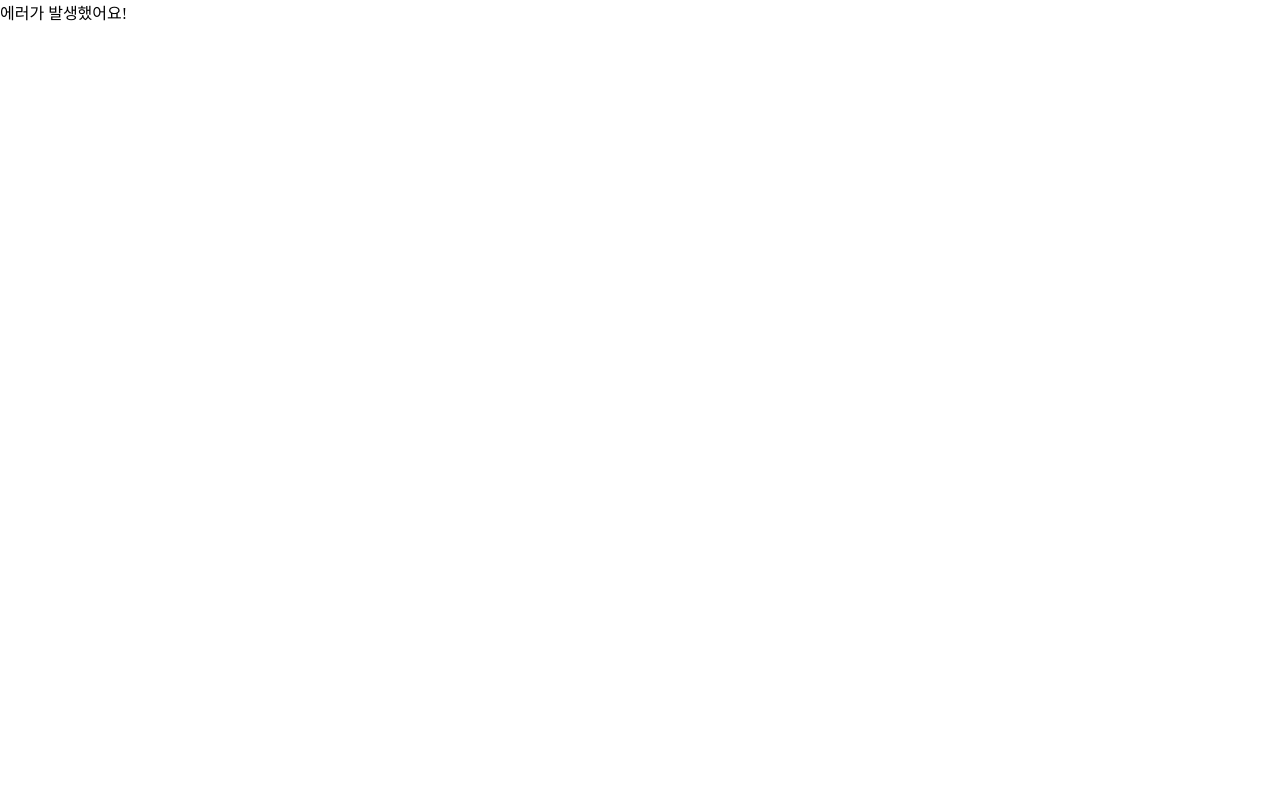
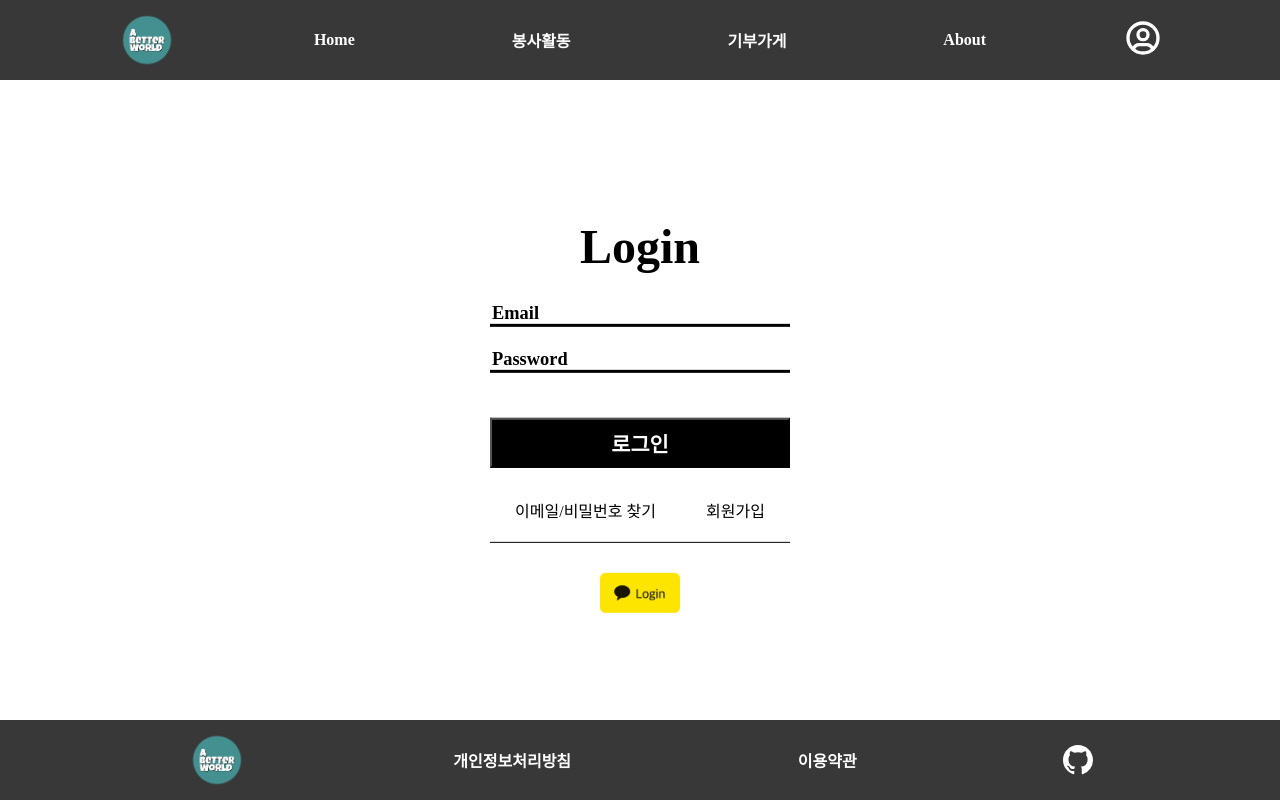
Before and after one commit to codestates-seb/seb42_main_014, a React (Create React App) app in the folder client/: page /login in a window 1280 px wide. Before the commit this address had no page. Built offline with nearby package versions, Linux system fonts and the light colour scheme; a web font is replaced by a local one.

Commit message:
[feat] 로그인 페이지 구현

```diff
--- a/client/src/App.tsx
+++ b/client/src/App.tsx
@@ -1,5 +1,6 @@
 import "./App.css";
 import { Outlet } from "react-router-dom";
+
 import Nav from "./components/layouts/Nav";
 import Footer from "./components/layouts/Footer";
 
--- a/client/src/index.tsx
+++ b/client/src/index.tsx
@@ -9,6 +9,7 @@ import Volunteer from "./pages/volunteer/Volunteer";
 import VolunteerPost from "./pages/volunteer/VolunteerPost";
 import DonationPost from "./pages/donation/DonationPost";
 import Donation from "./pages/donation/Donation";
+import Login from "./pages/Login";
 
 const router = createBrowserRouter([
 	{
@@ -18,6 +19,10 @@ const router = createBrowserRouter([
 			{
 				path: "/",
 				element: <Home />,
+			},
+			{
+				path: "/login",
+				element: <Login />,
 			},
 			{
 				path: "/volunteer",
--- /dev/null
+++ b/client/src/pages/Login.tsx
@@ -0,0 +1,93 @@
+import { Link } from "react-router-dom";
+import styled from "styled-components";
+
+const Body = styled.body`
+	height: 100vh;
+	width: 100%;
+	position: fixed;
+`;
+const StyledContainer = styled.div`
+	position: absolute;
+	top: 40%;
+	left: 50%;
+	transform: translate(-50%, -50%);
+	display: flex;
+	flex-direction: column;
+	justify-content: center;
+	align-items: center;
+`;
+const LoginForm = styled.div`
+	display: flex;
+	flex-direction: column;
+	justify-content: center;
+	align-items: center;
+	width: 300px;
+	padding-bottom: 20px;
+	border-bottom: solid 1px black;
+`;
+const LoginHeader = styled.h1`
+	font-size: 3rem;
+`;
+const Login = styled.input`
+	width: 100%;
+	border-style: none;
+	:focus {
+		outline: none;
+	}
+	border-bottom: 3px solid black;
+	margin-bottom: 25px;
+	::placeholder {
+		color: black;
+		font-weight: 900;
+		font-size: 1.15rem;
+	}
+`;
+const LoginBtn = styled.button`
+	width: 100%;
+	cursor: pointer;
+	color: white;
+	font-size: 1.3rem;
+	font-weight: bold;
+	background-color: black;
+	margin-bottom: 30px;
+	margin-top: 20px;
+	padding: 0.5rem;
+`;
+const KakaoBtn = styled.img`
+	cursor: pointer;
+	margin-top: 30px;
+	width: 80px;
+`;
+const Flex = styled.div`
+	display: flex;
+	width: 100%;
+	justify-content: space-around;
+	flex-direction: row;
+	> span {
+		cursor: pointer;
+	}
+	a {
+		color: inherit;
+		text-decoration: none;
+	}
+`;
+
+export default function Home() {
+	return (
+		<Body>
+			<StyledContainer>
+				<LoginForm>
+					<LoginHeader>Login</LoginHeader>
+					<Login placeholder="Email"></Login>
+					<Login placeholder="Password"></Login>
+					<LoginBtn>로그인</LoginBtn>
+					<Flex>
+						<span>이메일/비밀번호 찾기</span>
+						<Link to="/signup">회원가입</Link>
+					</Flex>
+				</LoginForm>
+				<KakaoBtn src="/images/kakao_login_medium.png" alt="main-logo"></KakaoBtn>
+			</StyledContainer>
+		</Body>
+	);
+}
```
Also changed, not shown: client/public/images/kakao_login_medium.png (added), 1 other file (tests, documents, lock files or other folders).
